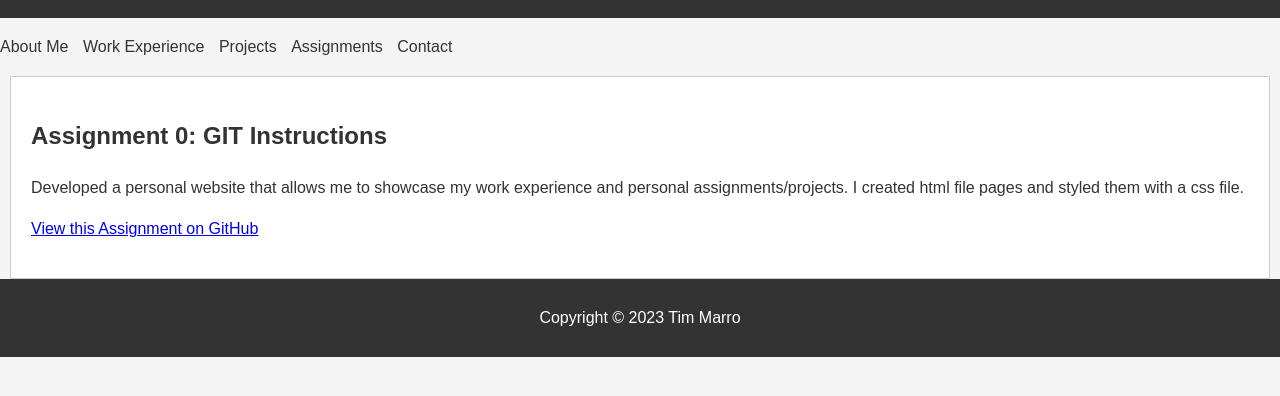
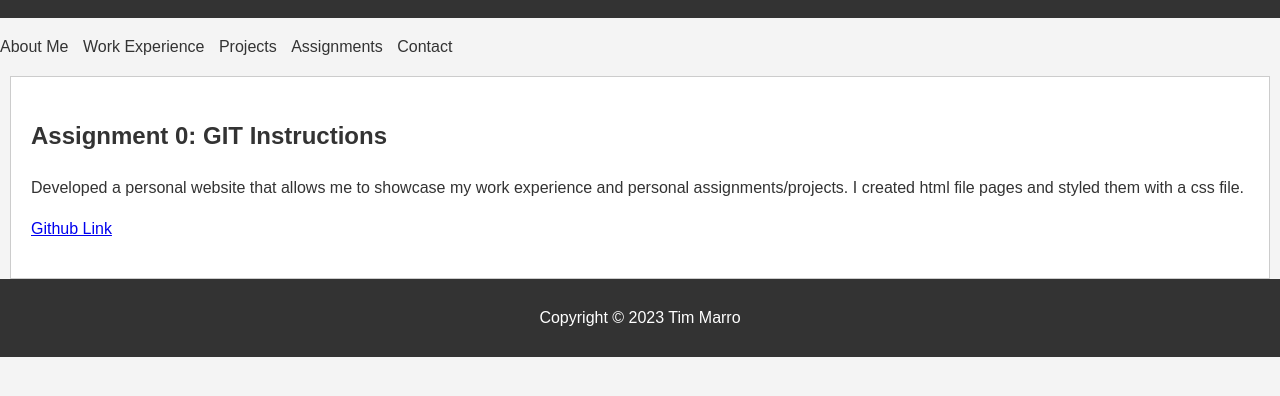
Before and after one commit to tmarro13/tmarro13.github.io, a plain HTML site: page assignments.html in a window 1280 px wide. Shown: the part 96-492 px from the top of the page. Drawn offline with Linux system fonts and the light colour scheme.

Commit message:
-corrected githb link

```diff
--- a/assignments.html
+++ b/assignments.html
@@ -22,7 +22,7 @@
         <section>
             <h2>Assignment 0: GIT Instructions</h2>
             <p>Developed a personal website that allows me to showcase my work experience and personal assignments/projects. I created html file pages and styled them with a css file.</p>
-            <p><a href="https://github.com/tmarro13/assignment1">View this Assignment on GitHub</a></p>
+            <p><a href="https://github.com/tmarro13/tmarro-assignment-0">Github Link</a></p>
         </section>
 
     </main>
```
